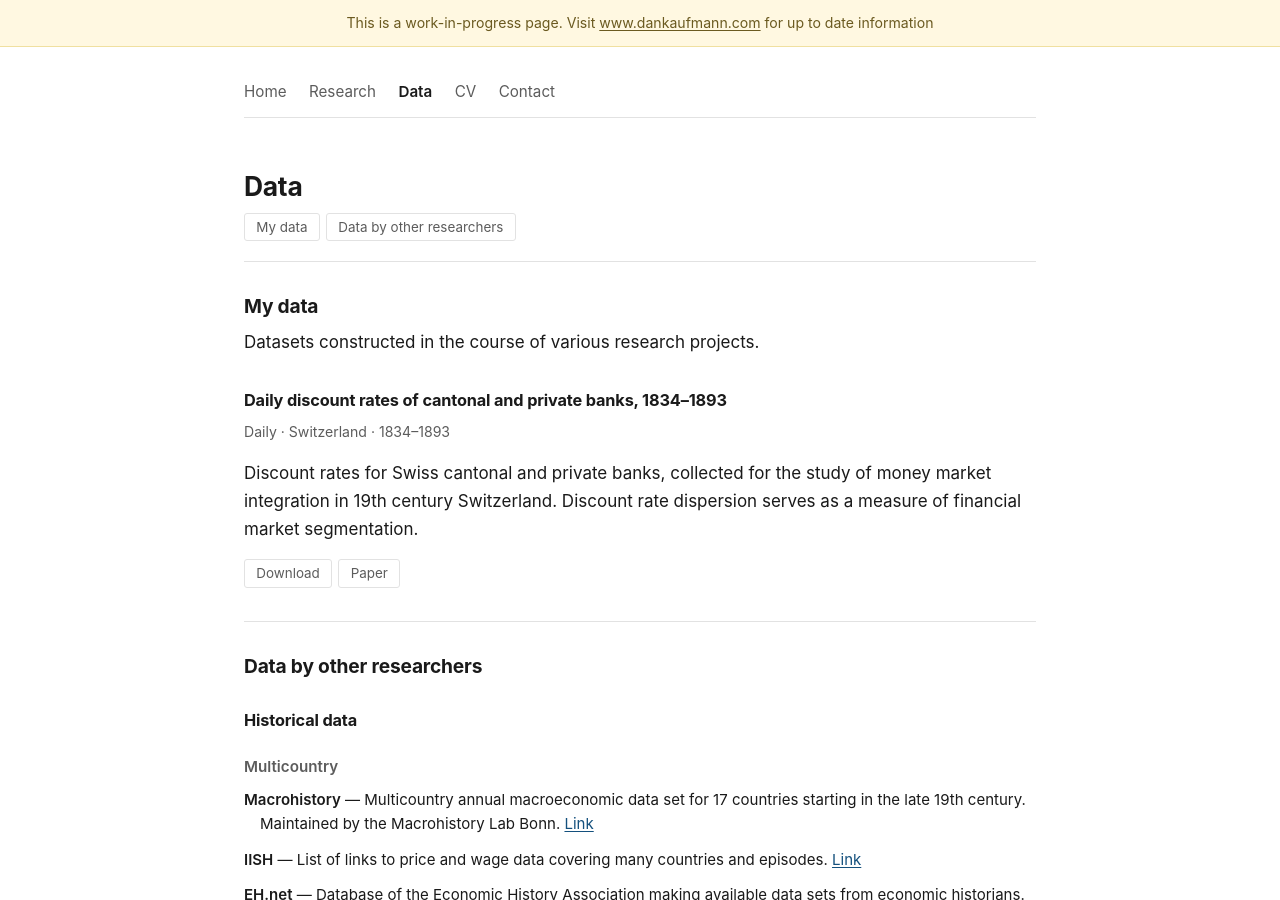
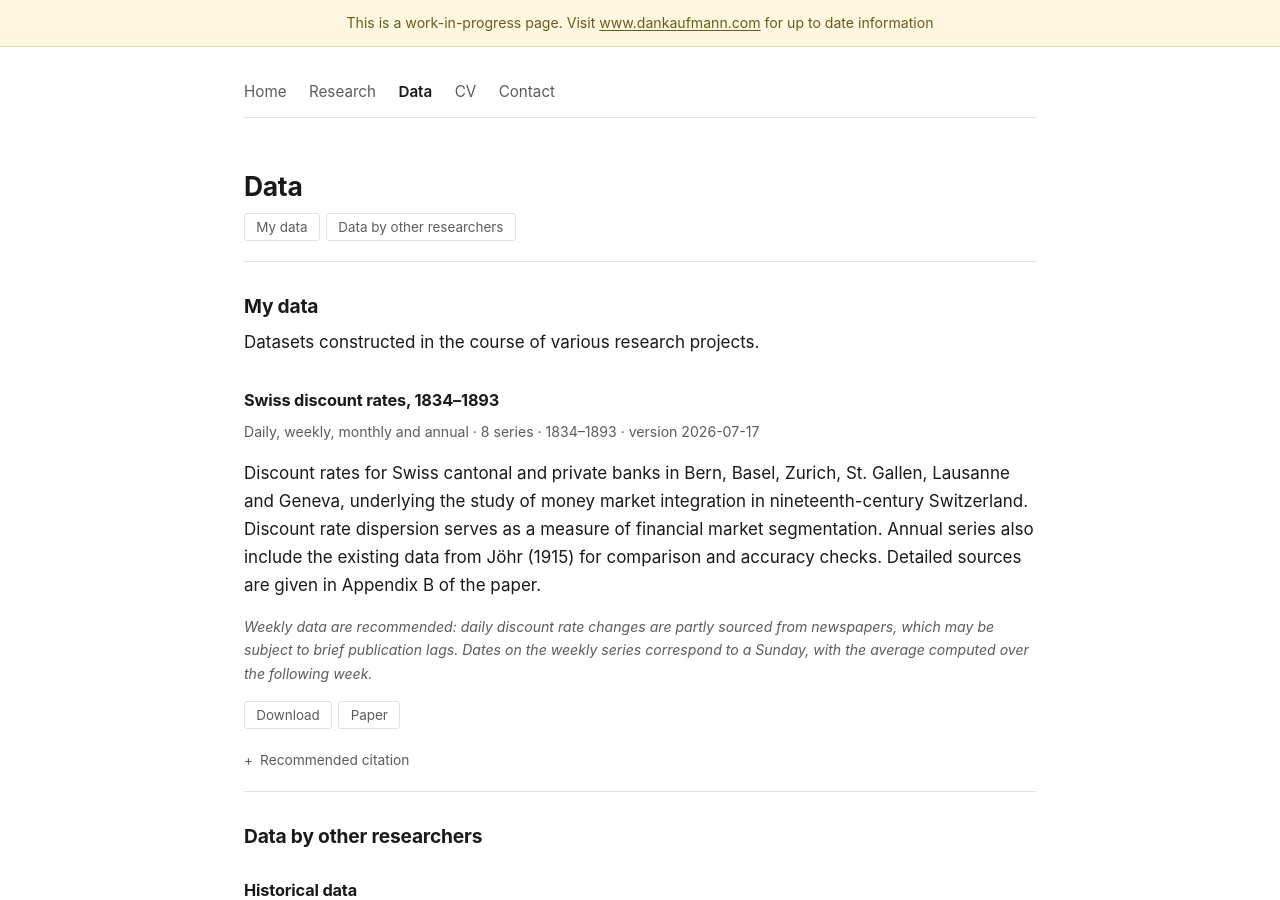
Before and after one commit to dankaufmann/dankaufmann.github.io, a Jekyll site: the page built from data.md, in a window 1280 px wide and 900 px high. Built offline with Jekyll 4.4.1, drawn with Linux system fonts in a browser that asks for light colours.

Commit message:
Host the discount rate dataset on the site
Replaces the Wix-hosted xlsx with a copy in site/files/, so the download no
longer breaks at domain cutover. Metadata taken from the workbook Description
sheet: version 2026-07-17, 8 series, daily/weekly/monthly/annual, 1834-1893,
plus the recommended citation and the note that weekly data are preferred.

```diff
--- a/_data/datasets.yml
+++ b/_data/datasets.yml
@@ -1,16 +1,29 @@
 # ---------------------------------------------------------------------------
 # Datasets constructed by Daniel. Add an entry per dataset; drop the file into
-# site/files/ and point `download` at it.
+# site/files/ and point `download` at it (a site-relative path).
 #
-# Fields: title, coverage, updated, description, paper (link to the Research
-#         page or DOI), download, code
+# Fields: title, coverage, updated, description, notes, citation,
+#         download, paper, code
 # ---------------------------------------------------------------------------
 
-- title: "Daily discount rates of cantonal and private banks, 1834–1893"
-  coverage: "Daily · Switzerland · 1834–1893"
+- title: "Swiss discount rates, 1834–1893"
+  coverage: "Daily, weekly, monthly and annual · 8 series · 1834–1893"
+  updated: "2026-07-17"
   description: >
-    Discount rates for Swiss cantonal and private banks, collected for the
-    study of money market integration in 19th century Switzerland. Discount
-    rate dispersion serves as a measure of financial market segmentation.
+    Discount rates for Swiss cantonal and private banks in Bern, Basel, Zurich,
+    St. Gallen, Lausanne and Geneva, underlying the study of money market
+    integration in nineteenth-century Switzerland. Discount rate dispersion
+    serves as a measure of financial market segmentation. Annual series also
+    include the existing data from Jöhr (1915) for comparison and accuracy
+    checks. Detailed sources are given in Appendix B of the paper.
+  notes: >
+    Weekly data are recommended: daily discount rate changes are partly sourced
+    from newspapers, which may be subject to brief publication lags. Dates on
+    the weekly series correspond to a Sunday, with the average computed over the
+    following week.
+  citation: >
+    Kaufmann, D., and Stuart, R., ‘Private money and money market integration:
+    The role of payments infrastructure in nineteenth-century Switzerland’,
+    Economic History Review, 2026.
+  download: "/files/DiscountRateData_Public.xlsx"
   paper: "https://doi.org/10.1111/ehr.70131"
-  download: "https://www.dankaufmann.com/_files/ugd/681cdc_b711c0268cf340d7935dbeb430f71991.xlsx?dn=DiscountRateData_Public.xlsx"
--- a/_includes/dataset.html
+++ b/_includes/dataset.html
@@ -1,8 +1,11 @@
 {%- assign d = include.item -%}
 <div class="dataset">
   <h3>{{ d.title }}</h3>
-  {%- if d.coverage %}<p class="meta">{{ d.coverage }}{% if d.updated %} · updated {{ d.updated }}{% endif %}</p>{% endif %}
+  {%- if d.coverage %}
+  <p class="meta">{{ d.coverage }}{% if d.updated %} · version {{ d.updated }}{% endif %}</p>
+  {%- endif %}
   {%- if d.description %}<p>{{ d.description }}</p>{% endif %}
+  {%- if d.notes %}<p class="pub-note">{{ d.notes }}</p>{% endif %}
   {%- if d.download or d.paper or d.code %}
   <p class="pub-buttons">
     {%- if d.download %}<a class="btn" href="{{ d.download | relative_url }}">Download</a>{% endif -%}
@@ -10,4 +13,10 @@
     {%- if d.code %}<a class="btn" href="{{ d.code }}">Code</a>{% endif -%}
   </p>
   {%- endif %}
+  {%- if d.citation %}
+  <details class="abstract">
+    <summary>Recommended citation</summary>
+    <p>{{ d.citation }}</p>
+  </details>
+  {%- endif %}
 </div>
```
Also changed, not shown: 1 other file.
